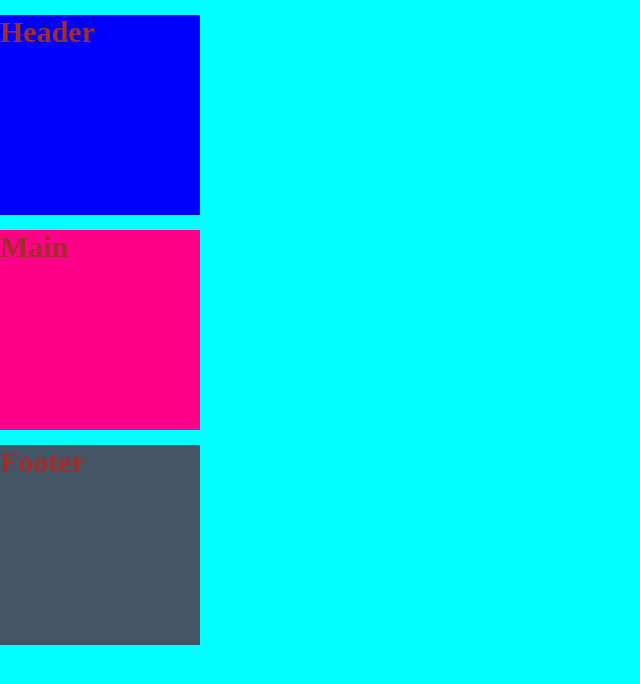
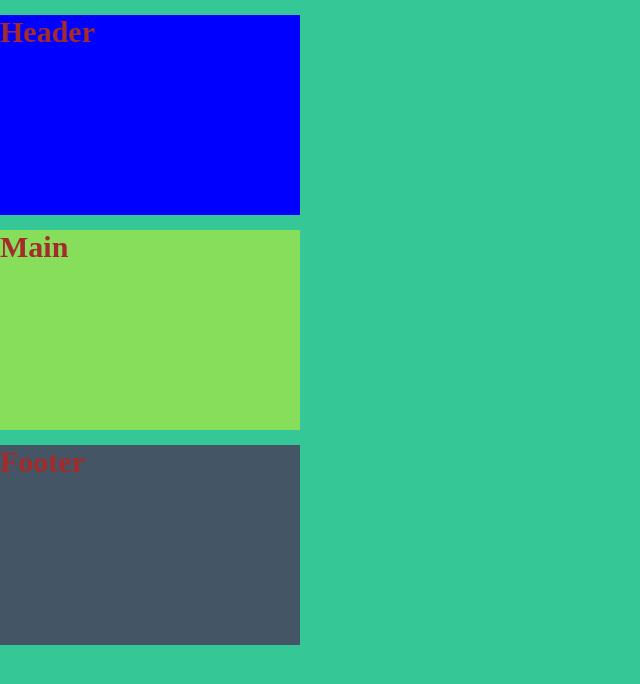
Before and after one commit to lucasmhilario/tt-css-js-pro, a plain HTML site: page aula02/index.html in a window 1280 px wide. Shown: the whole page, without its empty margins (0-640 px from the left). Drawn offline with Linux system fonts and the light colour scheme.

Commit message:
variavel no css

```diff
--- a/aula02/style.css
+++ b/aula02/style.css
@@ -1,8 +1,17 @@
+:root {
+  --cor-de-fundo: #35c796;
+  --cor-de-quadrado: rgba(285,255,0, 0.4);
+  --tamanho-de-fonte: 30px;
+  --width: 300px;
+  --height: 200px;
+}
+
+
 body,
 html {
   width: 100%;
   height: 100vh;
-  background-color: aqua;
+  background-color: var(--cor-de-fundo);
 }
 
 /* *= é o valor em todos os itens do html  */
@@ -14,8 +23,8 @@ html {
 
 #header-id {
   background-color: blue;
-  width: 200px;
-  height: 200px;
+  width: var(--width);
+  height: var(--height);
 }
 
 /* #header-id p {
@@ -26,19 +35,19 @@ html {
 
 .text {
   color: brown;
-  font-size: 30px;
+  font-size: var(--tamanho-de-fonte);
   font-weight: bold;
   margin: 15px 0 15px 0;
 }
 
 #main-id {
-  background: #ff0088;
-  width: 200px;
-  height: 200px;
+  background: var(--cor-de-quadrado);
+  width: var(--width);
+  height: var(--height);
 }
 
 #footer-id {
   background: #445566;
-  width: 200px;
-  height: 200px;
+  width: var(--width);
+  height: var(--height);
 }
```
